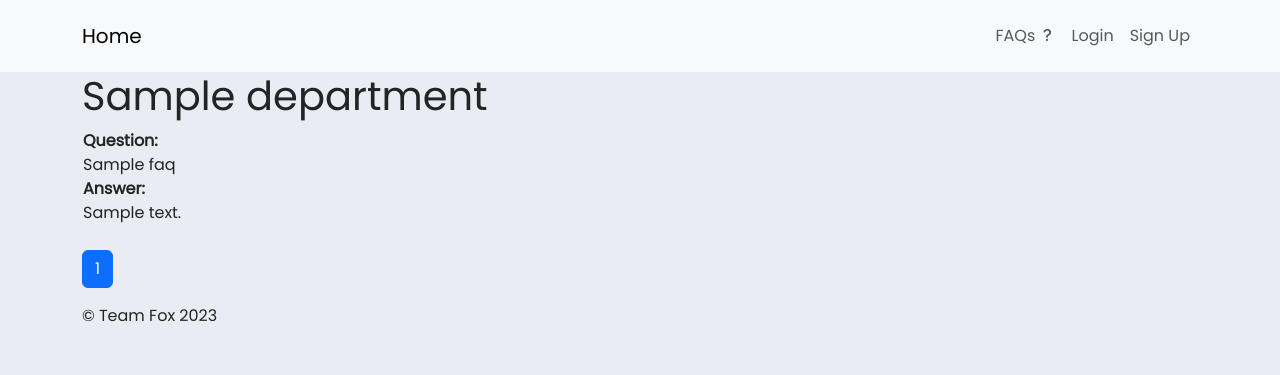
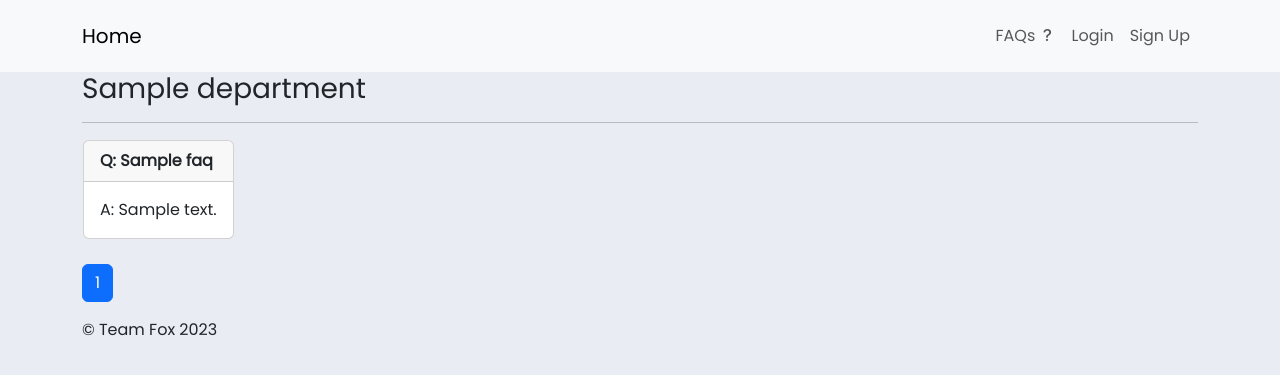
Before and after one commit to Adam-Moujar/Ticketing-System, a Django app: a page that uses ticketing/templates/department_faq.html in a window 1280 px wide. Shown: the top 375 px of the page. Run offline with Django 4.2, Linux system fonts and the light colour scheme; tables that the repository leaves empty hold one stand-in row (values such as "Sample post"); some libraries are stand-ins or nearby versions.

Commit message:
Add styling to FAQ forms and specialist FAQ panels

```diff
--- a/ticketing/templates/department_faq.html
+++ b/ticketing/templates/department_faq.html
@@ -1,21 +1,21 @@
 {% extends 'base.html' %}
 {% block body %}
-<h1>{{ department_name }}</h1>
+<h3>{{ department_name }}</h3>
+<hr>
+<table class="dept-faq-table">
 {% for obj in object_list %}
-<table>
-
     <tr>
 
       <td>
-        <div class="panel">
-          <div class="panel-title"><b>Question:</b> <br>{{ obj.questions }}</div>
-          <div class="panel-content"><b>Answer:</b><br> {{ obj.answer }}<br></div>
+        <div class="panel card">
+          <div class="panel-title card-header"><b>Q: {{ obj.questions }}</b></div>
+          <div class="panel-content card-body">A: {{ obj.answer }}</div>
         </div>
       </td>
 
     </tr>
-  </table>
   {% endfor %}
+</table>
 {% include 'partials/pagination.html'  %}
 {% endblock %}
 {% include 'partials/footer.html' %}
--- a/ticketing/templates/faq.html
+++ b/ticketing/templates/faq.html
@@ -26,7 +26,7 @@
         <div class="card-body">
           <h3 class="card-title" style="font-size:3vmin;">{{obj}}</h3>
         </div>
-        <div class="card-footer" style="color: #475B63; opacity:0.5;"> View →</div>
+        <div class="card-footer" style="color: #475B63; opacity:0.5; text-align: right;"> View →</div>
         <a href="{%url 'department_faq' obj.slug%}"class="stretched-link"></a>
       </div>
 
--- a/ticketing/templates/faq_specialist_form.html
+++ b/ticketing/templates/faq_specialist_form.html
@@ -1,6 +1,8 @@
 {%extends 'base.html' %}
 {%block body%}
-<h1>Create a FAQ</h1>
-{%include 'partials/faq_form_partial.html'%}
+<div class="form-card card">
+    <h1>Create a FAQ</h1>
+    {%include 'partials/faq_form_partial.html'%}
+</div>
 {%endblock%}
 {%include 'partials/footer.html' %}
--- a/ticketing/templates/faq_update.html
+++ b/ticketing/templates/faq_update.html
@@ -1,6 +1,8 @@
 {%extends 'base.html' %}
 {%block body%}
-<h1>Update FAQ</h1>
-{%include 'partials/faq_form_partial.html'%}
+<div class="form-card card">
+    <h1>Update FAQ</h1>
+    {%include 'partials/faq_form_partial.html'%}
+</div>
 {%endblock%}
 {%include 'partials/footer.html' %}
--- a/ticketing/templates/inbox.html
+++ b/ticketing/templates/inbox.html
@@ -11,7 +11,7 @@
                 <td style="padding-left:2vmin;">{{ticket.header}}</td>
                 <td>{{ticket.department.name}}</td>
                 <td style="text-align:right; padding-right: 5vmin;">
-                    <a class="stretched-link" style="text-decoration:none;" href={{ticket.id}}>View</a>
+                    <a class="stretched-link" style="text-decoration:none;" href="{% url 'student_message' pk=ticket.id %}"">View</a>
                 </td>
 
                 {% if user.role == "SP" %}
--- a/ticketing/templates/partials/faq_form_partial.html
+++ b/ticketing/templates/partials/faq_form_partial.html
@@ -1,6 +1,7 @@
 <form method="post">
     {% csrf_token %}
     {{ form.as_p }}
+  <div class="btn-container">
     <div class="equal-width-btns">
             <button class="btn" id="blue-btn" type="submit">
             {% if request.resolver_match.url_name == 'faq_update' %}
@@ -27,3 +28,4 @@
         </div>
       </button>
     </div>
+  </div>
--- a/ticketing/templates/partials/specialist_list_faq.html
+++ b/ticketing/templates/partials/specialist_list_faq.html
@@ -7,6 +7,7 @@
     <h5 class="card-title">{{ obj.questions }}</h5>
     <p class="card-text">{{obj.answer}}</p>
     {% if obj.pk %}
+    <div class="btn-container" style="justify-content: center;">
       <div class="equal-width-btns">
         <button class="btn" id="blue-btn" onclick="window.location.href='{% url 'faq_update' obj.pk %}'">
             <div class="icon-shift">
@@ -26,6 +27,7 @@
               </button>
           </div>
         </form>
+    </div>
 
   {% endif %}
   </div>
```
Also changed, not shown: 1 other file. Lines whose indentation alone changed are shown as unchanged.
